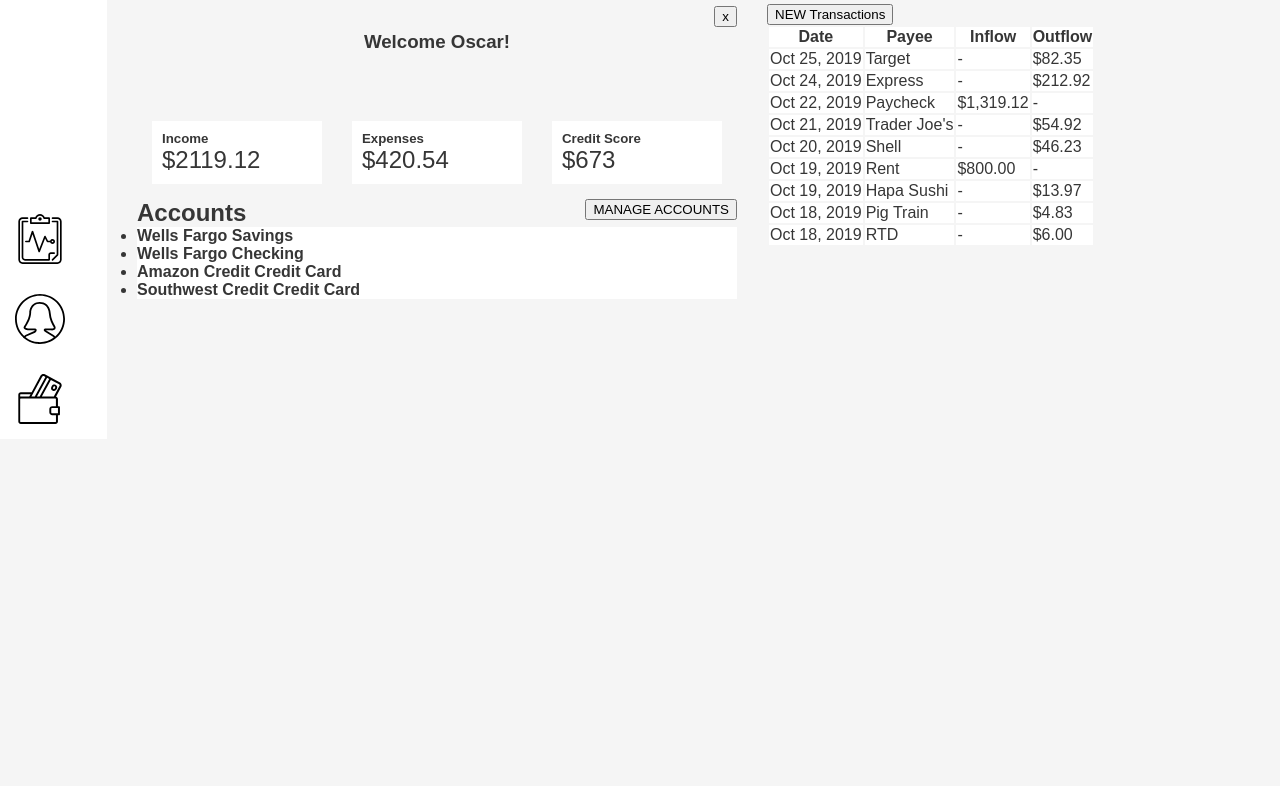
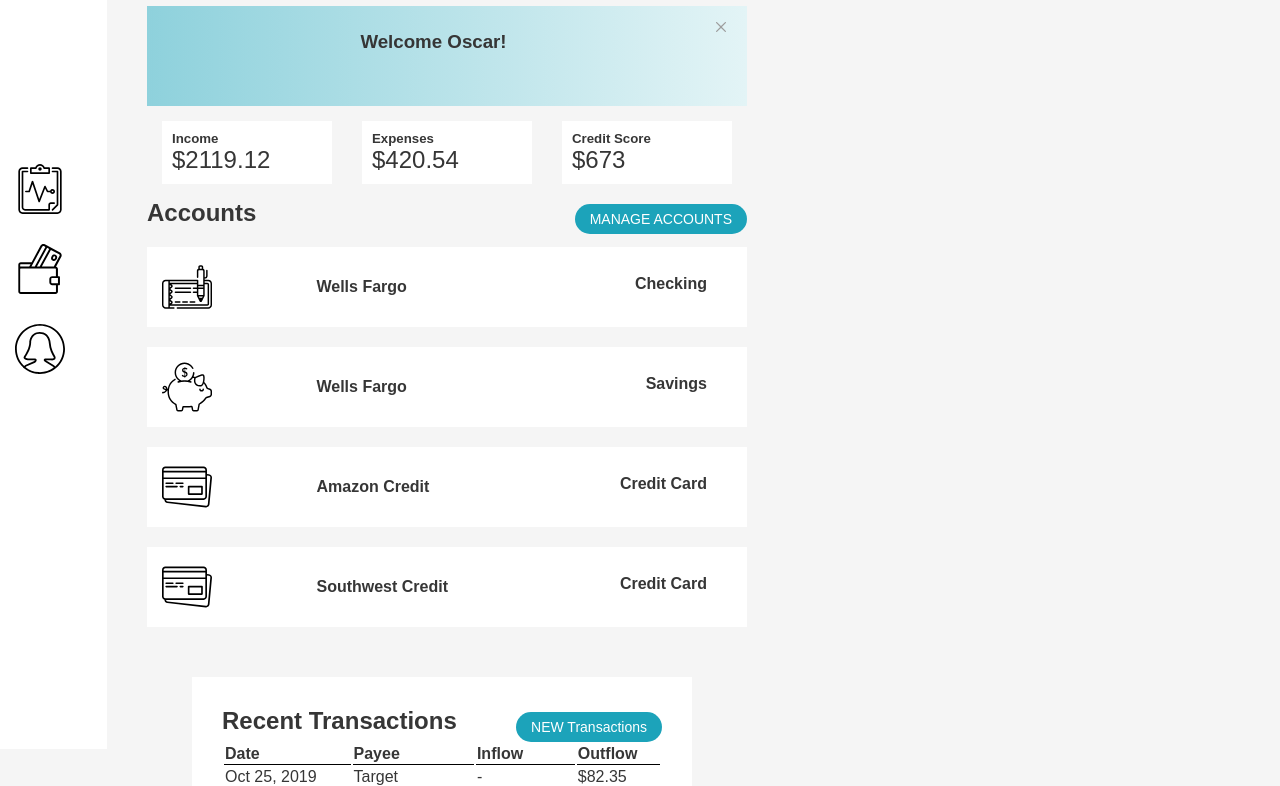
Before and after one commit to jordanwa1947/balancing_act, a plain HTML site: page index.html in a window 1280 px wide. Shown: the part 101-887 px from the top of the page. Before the commit the page ends 800 px from the top, so only its background shows below. Drawn offline with Linux system fonts and the light colour scheme; a web font is replaced by a local one.

Commit message:
Fine Tune positioning and add colors and background

```diff
--- a/index.html
+++ b/index.html
@@ -10,15 +10,15 @@
       <img id="elephant-logo" class="nav-image" src="assets/images/elephant.svg" />
       <nav id="nav-links">
         <img class="nav-image" src="assets/images/dashboard.svg" />
+        <img class="nav-image" src="assets/images/transactions.svg" />
         <img class="nav-image" src="assets/images/profile.svg" />
-        <img class="nav-image" src="assets/images/transactions.svg" />
       </nav>
     </div>
     <h1 id="balancing-act-title"> Balancing Act </h1>
     <main id="main-account-summary">
       <div id="center-column">
         <header id="welcome-banner">
-          <button id="welcome-close"> x </button>
+          <button id="welcome-close"> <img id="close-x" src="assets/images/close.svg" /> </button>
           <h3 id="welcome-title"> Welcome Oscar! </h3>
         </header>
         <section id="account-details-cont">
@@ -39,19 +39,23 @@
           <h2 id="accounts-title"> Accounts</h2>
           <button id="accounts-button" class="main-button"> MANAGE ACCOUNTS </button>
           <ul id="accounts-list">
+            <li class="acct-item acct-checking">
+              <img class="checking-icon account-icon" src="assets/images/checking.svg" />
+              <h4 class="acct-title"> Wells Fargo </h4>
+              <h4 class="acct-type"> Checking </h4>
+            </li>
             <li class="acct-item acct-saving">
+              <img class="saving-icon account-icon" src="assets/images/savings.svg" />
               <h4 class="acct-title"> Wells Fargo </h4>
               <h4 class="acct-type"> Savings </h4>
             </li>
-            <li class="acct-item acct-checking">
-              <h4 class="acct-title"> Wells Fargo </h4>
-              <h4 class="acct-type"> Checking </h4>
-            </li>
             <li class="acct-item acct-credit">
+              <img class="credit-icon account-icon" src="assets/images/credit-card.svg" />
               <h4 class="acct-title"> Amazon Credit </h4>
               <h4 class="acct-type"> Credit Card </h4>
             </li>
             <li class="acct-item acct-credit">
+              <img class="credit-icon account-icon" src="assets/images/credit-card.svg" />
               <h4 class="acct-title"> Southwest Credit </h4>
               <h4 class="acct-type"> Credit Card </h4>
             </li>
@@ -59,8 +63,9 @@
         </section>
       </div>
       <div id="right-column">
-        <h2> Recent Transactions </h2>
-        <button id="new-transactions-title" class="main-button"> NEW Transactions </button>
+        <section id="table-cont">
+          <h2 id="recent-trans-title"> Recent Transactions </h2>
+          <button id="new-trans-button" class="main-button"> NEW Transactions </button>
           <table id="transactions">
             <tr>
               <th id="trans-date-col">Date</th>
@@ -123,6 +128,7 @@
               <td class="trans-outflow">$6.00</td>
             </tr>
           </table>
+        </section>
       </div>
     </main>
   </body>
--- a/styles.css
+++ b/styles.css
@@ -21,13 +21,19 @@ body {
   background-color: #F5F5F5
 }
 
-#main-account-summary {
-  margin-top: 40px;
+h1#balancing-act-title {
+  position: relative;
+  top: 45px;
 }
 
-#balancing-act-title {
-  position: relative;
-  top: 45px;
+button.main-button {
+  padding: 7px 15px;
+  background-color: #1CA3BA;
+  color: white;
+  font-size: 14px;
+  border-radius: 25px;
+  border: none;
+  margin-top: 5px;
 }
 
 /*
@@ -37,6 +43,8 @@ body {
 #left-column {
   float: left;
   background-color: white;
+  margin-right: 40px;
+  height: 850px;
 }
 
 #elephant-logo {
@@ -56,7 +64,7 @@ body {
 }
 
 #nav-links {
-  margin-top: 300px;
+  margin-top: 250px;
 }
 
 /*
@@ -65,12 +73,17 @@ body {
 
 #center-column {
   float: left;
-  margin: 30px;
+  margin: 30px 45px 0px 0px;
   width: 600px;
+}
+
+#main-account-summary {
+  margin-top: 40px;
 }
 
 header#welcome-banner {
   height: 100px;
+  background-image: linear-gradient(to right, #8ED1DC, #E3F4F6);
 }
 
 h3#welcome-title {
@@ -81,6 +94,14 @@ h3#welcome-title {
 button#welcome-close {
   display: block;
   float: right;
+  border: none;
+  background: none;
+}
+
+#close-x {
+  height: 10px;
+  width: 10px;
+  padding: 15px;
 }
 
 section#account-details-cont .acct-detail {
@@ -105,7 +126,32 @@ section#accounts-cont button#accounts-button {
 
 ul#accounts-list li.acct-item {
   background-color: white;
+  height: 80px;
+  list-style: none;
+  margin: 20px 0px;
 }
+
+ul#accounts-list h4.acct-title {
+  text-align: center;
+  position: relative;
+  left: 100px;
+  bottom: 20px;
+}
+
+ul#accounts-list h4.acct-type {
+  float: right;
+  position: relative;
+  top: 28px;
+  right: 40px;
+}
+
+img.account-icon {
+  height: 50px;
+  width: 50px;
+  padding-top: 15px;
+  padding-left: 15px;
+}
+
 /*
   Right Column CSS
 */
@@ -113,12 +159,36 @@ ul#accounts-list li.acct-item {
 #right-column {
   float: left;
   width: 500px;
+  margin: 30px 45px;
+}
+
+section#table-cont {
+  padding: 30px;
+  background-color: white;
+}
+
+h2#recent-trans-title {
+  display: inline;
+}
+
+button#new-trans-button {
+  float: right;
 }
 
 .acct-item h4 {
   display: inline;
 }
 
+table#transactions {
+  width: 440px;
+}
+
 table#transactions tr {
-  background-color: white;
+  text-align: left;
+  border-bottom: #CCCCCC;
 }
+
+th, td {
+  border-bottom: 1px solid black;
+  border-collapse: collapse;
+}
```
Lines whose indentation alone changed are shown as unchanged.
